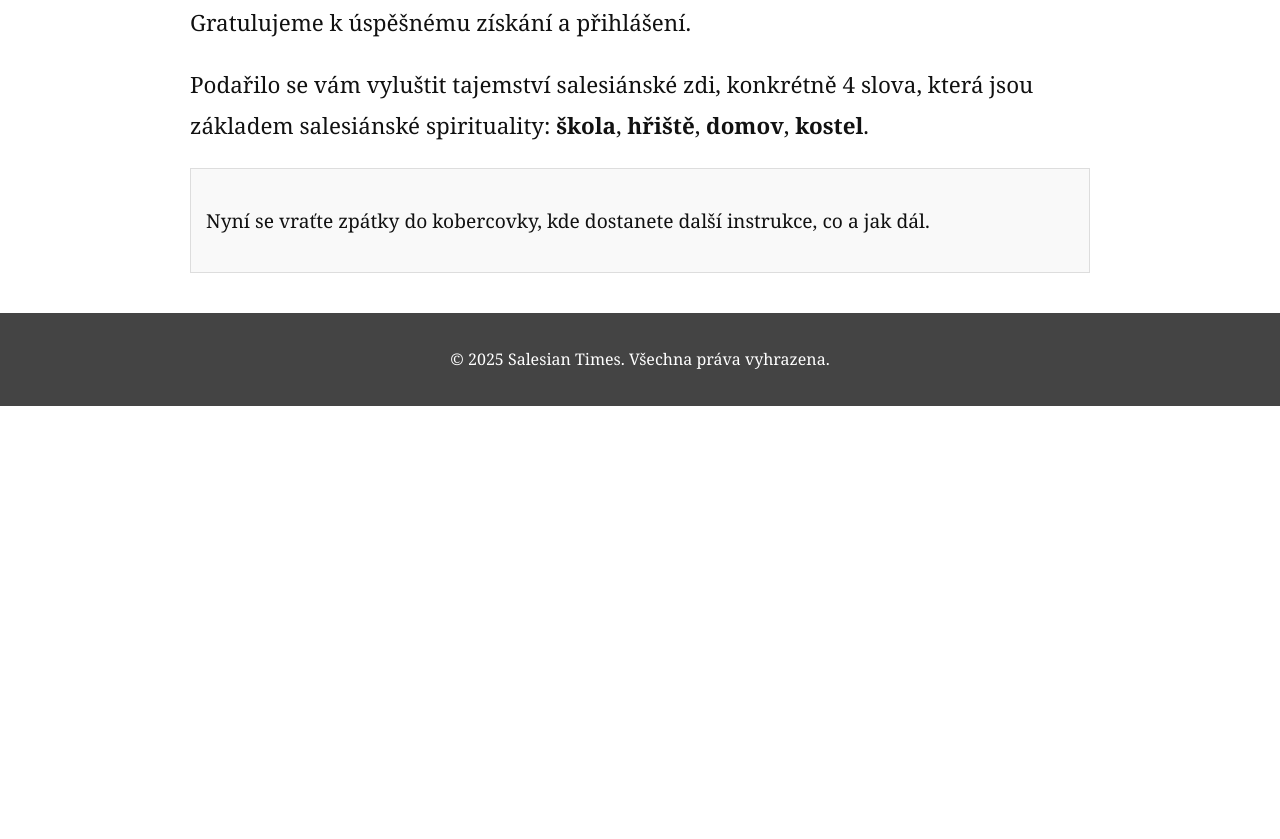
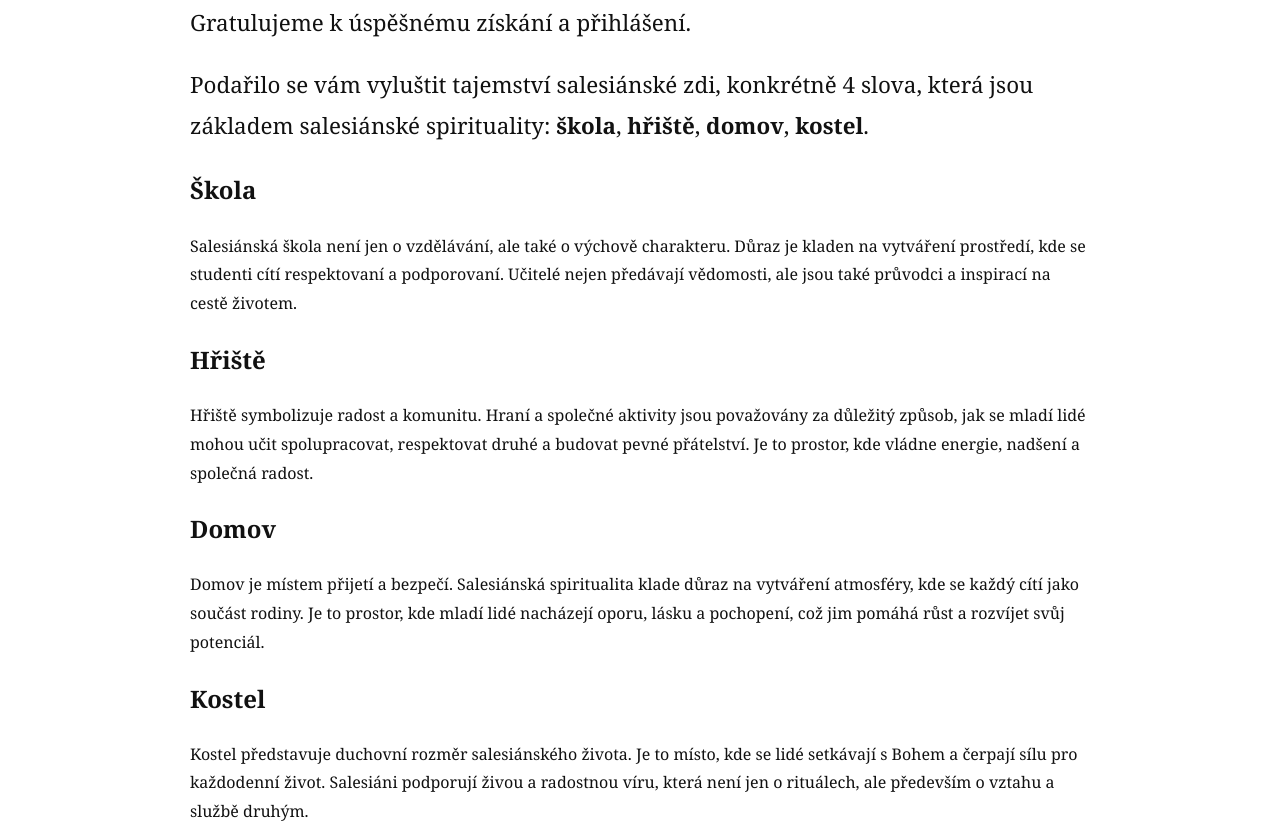
Before and after one commit to Salesiani-Pardubice/tajemstvi-salesianske-zdi, a plain HTML site: page supertoptopsecretpagewithinstruction123098.html in a window 1280 px wide. Shown: the part 201-1040 px from the top of the page. Before the commit the page ends 800 px from the top, so only its background shows below. Drawn offline with Linux system fonts and the light colour scheme.

Commit message:
Add generated text

```diff
--- a/supertoptopsecretpagewithinstruction123098.html
+++ b/supertoptopsecretpagewithinstruction123098.html
@@ -133,6 +133,40 @@
         </p>
       </div>
 
+      <div class="principles">
+        <h2>Škola</h2>
+        <p>
+          Salesiánská škola není jen o vzdělávání, ale také o výchově
+          charakteru. Důraz je kladen na vytváření prostředí, kde se studenti
+          cítí respektovaní a podporovaní. Učitelé nejen předávají vědomosti,
+          ale jsou také průvodci a inspirací na cestě životem.
+        </p>
+
+        <h2>Hřiště</h2>
+        <p>
+          Hřiště symbolizuje radost a komunitu. Hraní a společné aktivity jsou
+          považovány za důležitý způsob, jak se mladí lidé mohou učit
+          spolupracovat, respektovat druhé a budovat pevné přátelství. Je to
+          prostor, kde vládne energie, nadšení a společná radost.
+        </p>
+
+        <h2>Domov</h2>
+        <p>
+          Domov je místem přijetí a bezpečí. Salesiánská spiritualita klade
+          důraz na vytváření atmosféry, kde se každý cítí jako součást rodiny.
+          Je to prostor, kde mladí lidé nacházejí oporu, lásku a pochopení, což
+          jim pomáhá růst a rozvíjet svůj potenciál.
+        </p>
+
+        <h2>Kostel</h2>
+        <p>
+          Kostel představuje duchovní rozměr salesiánského života. Je to místo,
+          kde se lidé setkávají s Bohem a čerpají sílu pro každodenní život.
+          Salesiáni podporují živou a radostnou víru, která není jen o
+          rituálech, ale především o vztahu a službě druhým.
+        </p>
+      </div>
+
       <div class="instruction">
         <p>
           Nyní se vraťte zpátky do kobercovky, kde dostanete další instrukce, co
```
